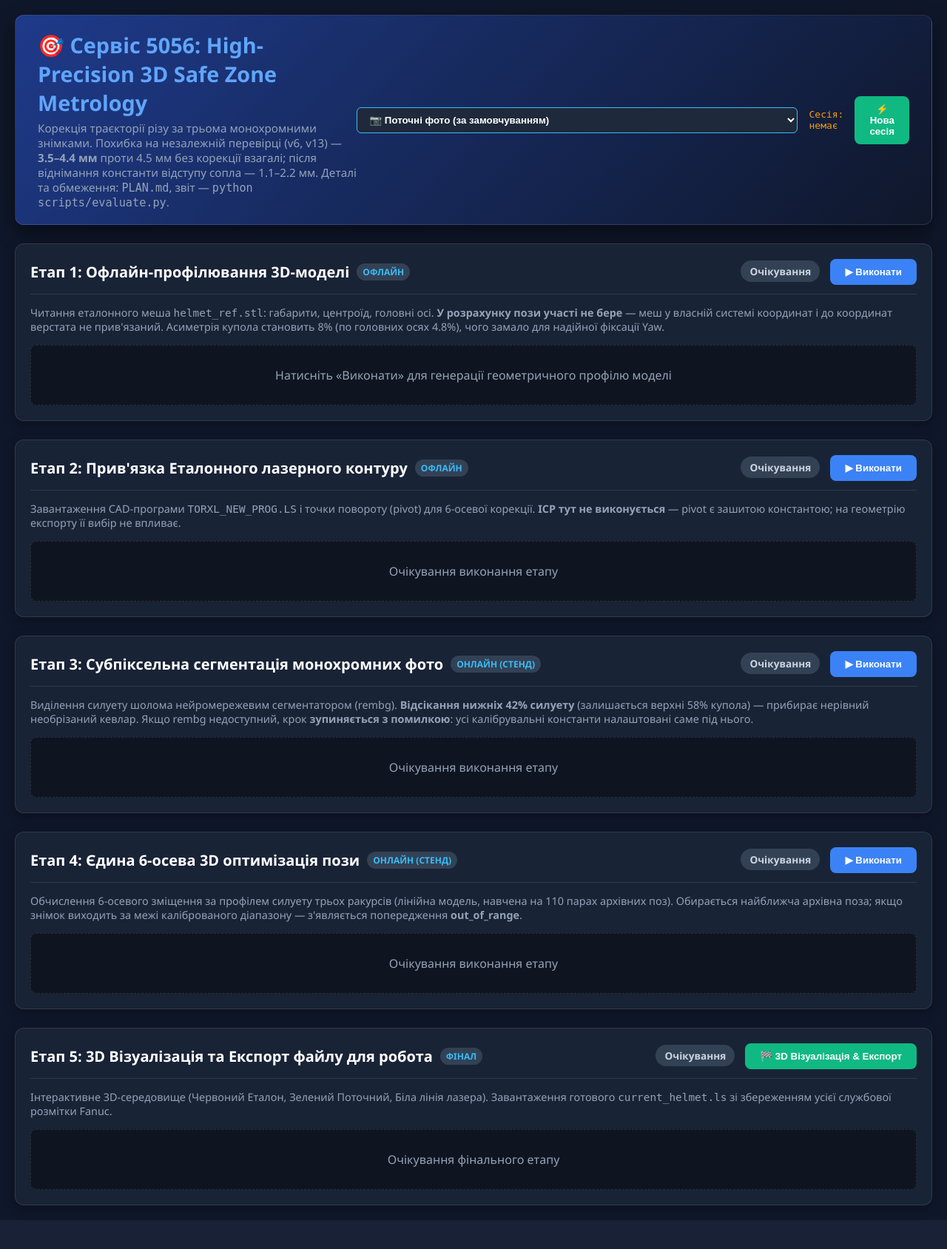
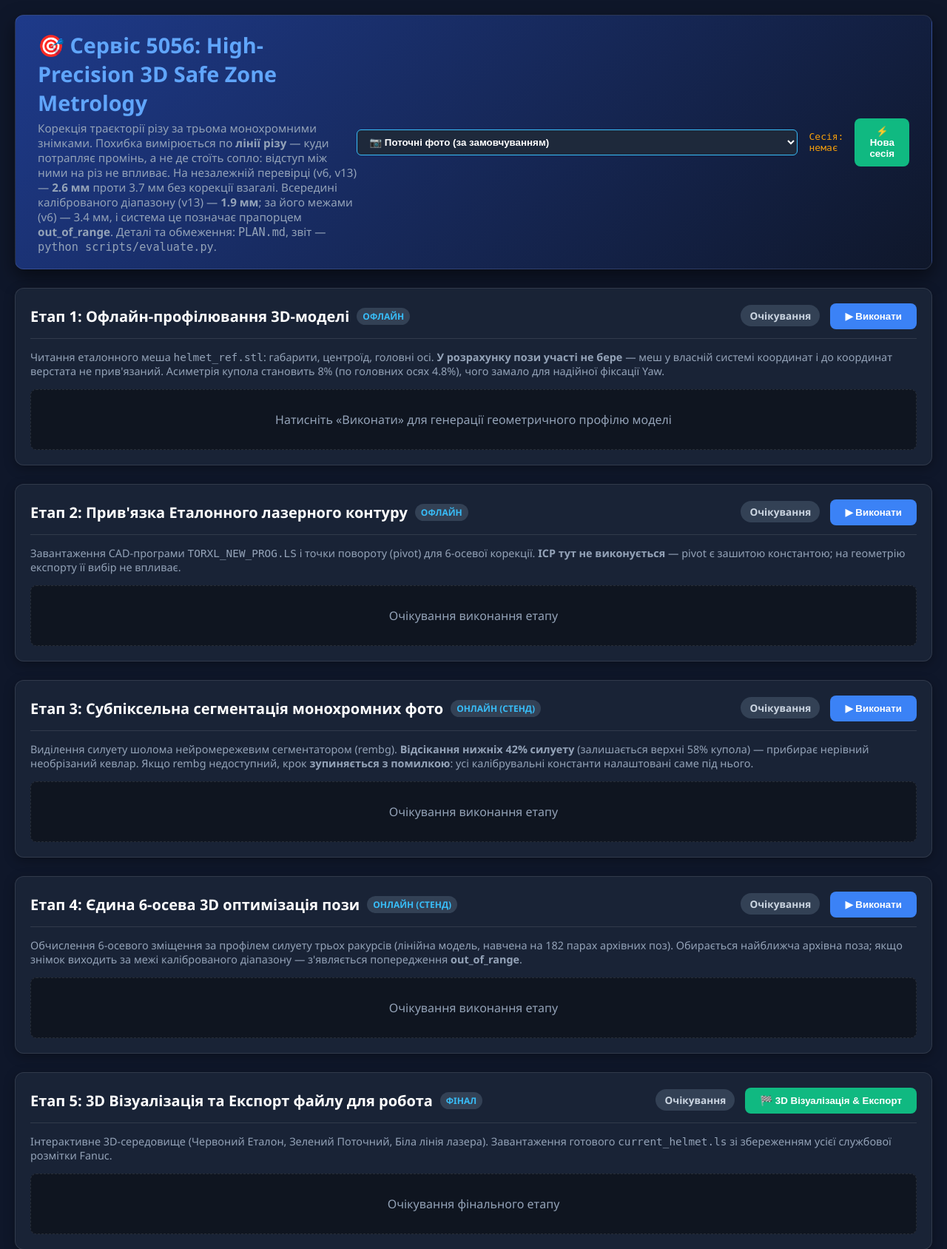
Before and after one commit to dmytrotankode/laser-test, a Flask app: page / in a window 1280 px wide. Shown: the top 1688 px of the page at 74% size. Before the commit the page ends 1649 px from the top, so only its background shows below. Run offline with Flask 3, Linux system fonts and the light colour scheme.

Commit message:
Service 5056: убрать оставшиеся ложные утверждения из веб-интерфейса
Прогон всех пяти этапов через веб на v13 (held-out) подтвердил, что цифры совпадают
с scripts/evaluate.py: сосед v5 (дистанция 11.37, в диапазоне), экспорт валиден
(99 команд, 99 точек), ошибка по линии реза 1.92 мм среднее / 3.11 p90 / 4.21 макс.

При этом интерфейс показывал три устаревших утверждения:

- шапка обещала "3.5-4.4 мм проти 4.5 мм" по старой метрике поз сопла. Заменено на
  цифры по линии реза с явным пояснением, что меряется и почему отступ не считается
  ошибкой, и с разделением на "внутри диапазона 1.9" и "вне диапазона 3.4";
- v14-v16 в списке значились как "не в навчанні - інший відступ сопла", хотя они
  вернулись в обучение;
- описание этапа 4 говорило "навчена на 110 парах", теперь их 182.

Ошибок в консоли нет.

Co-Authored-By: Claude Opus 5 <noreply@anthropic.com>

```diff
--- a/service_5056/web/templates/index.html
+++ b/service_5056/web/templates/index.html
@@ -156,7 +156,7 @@
 <header>
     <div>
         <h1>🎯 Сервіс 5056: High-Precision 3D Safe Zone Metrology</h1>
-        <p>Корекція траєкторії різу за трьома монохромними знімками. Похибка на незалежній перевірці (v6, v13) — <b>3.5–4.4 мм</b> проти 4.5 мм без корекції взагалі; після віднімання константи відступу сопла — 1.1–2.2 мм. Деталі та обмеження: <code>PLAN.md</code>, звіт — <code>python scripts/evaluate.py</code>.</p>
+        <p>Корекція траєкторії різу за трьома монохромними знімками. Похибка вимірюється по <b>лінії різу</b> — куди потрапляє промінь, а не де стоїть сопло: відступ між ними на різ не впливає. На незалежній перевірці (v6, v13) — <b>2.6 мм</b> проти 3.7 мм без корекції взагалі. Всередині каліброваного діапазону (v13) — <b>1.9 мм</b>; за його межами (v6) — 3.4 мм, і система це позначає прапорцем <b>out_of_range</b>. Деталі та обмеження: <code>PLAN.md</code>, звіт — <code>python scripts/evaluate.py</code>.</p>
     </div>
     <div class="session-ctrl">
         <select id="variant-select" onchange="onVariantChange()" style="background:#1e293b; color:#fff; border:1px solid #38bdf8; padding:8px 12px; border-radius:6px; font-weight:600; cursor:pointer;">
@@ -174,9 +174,9 @@
             <option value="v12">📂 Архів v12 (30.07): бібліотека</option>
             <option value="v6">🧪 Архів v6 (21.07): НЕЗАЛЕЖНА перевірка — не брав участі в калібруванні</option>
             <option value="v13">🧪 Архів v13 (30.07): друга НЕЗАЛЕЖНА перевірка — не брав участі в калібруванні</option>
-            <option value="v14">⚠️ Архів v14 (30.07): не в навчанні — інший відступ сопла (~3.7 мм)</option>
-            <option value="v15">⚠️ Архів v15 (30.07): не в навчанні — інший відступ сопла (~6.4 мм)</option>
-            <option value="v16">⚠️ Архів v16 (30.07): не в навчанні — інший відступ сопла (~6.4 мм)</option>
+            <option value="v14">📂 Архів v14 (30.07): бібліотека</option>
+            <option value="v15">📂 Архів v15 (30.07): бібліотека</option>
+            <option value="v16">📂 Архів v16 (30.07): бібліотека</option>
         </select>
         <span id="current-session-display" style="font-family: monospace; color: #f59e0b;">Сесія: немає</span>
         <button class="btn btn-green" onclick="startNewSession()">⚡ Нова сесія</button>
@@ -240,7 +240,7 @@
             </div>
         </div>
         <div class="step-desc">
-            Обчислення 6-осевого зміщення за профілем силуету трьох ракурсів (лінійна модель, навчена на 110 парах архівних поз). Обирається найближча архівна поза; якщо знімок виходить за межі каліброваного діапазону — з'являється попередження <b>out_of_range</b>.
+            Обчислення 6-осевого зміщення за профілем силуету трьох ракурсів (лінійна модель, навчена на 182 парах архівних поз). Обирається найближча архівна поза; якщо знімок виходить за межі каліброваного діапазону — з'являється попередження <b>out_of_range</b>.
         </div>
         <div class="step-vis" id="vis-step4"><span style="color:var(--text-muted);">Очікування виконання етапу</span></div>
     </div>
```
